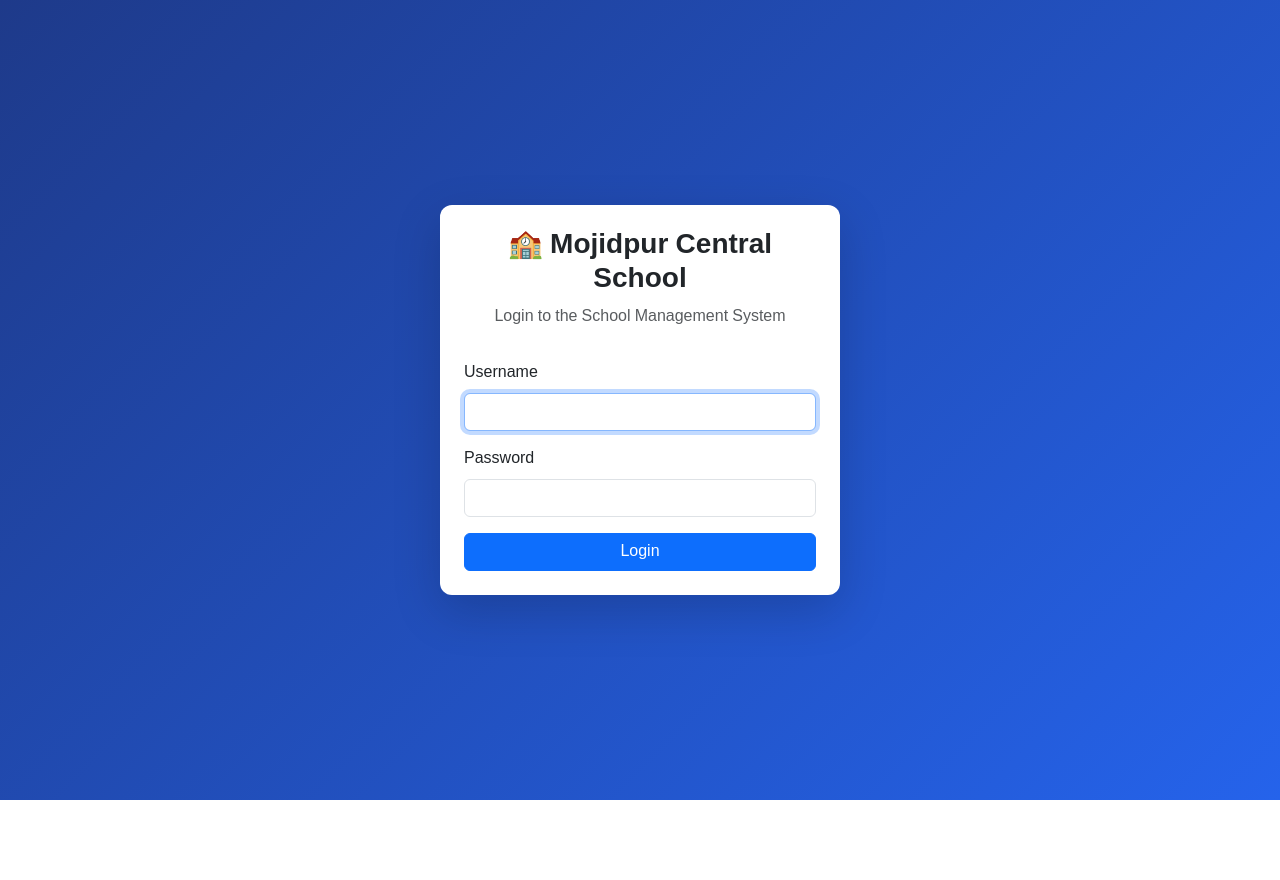
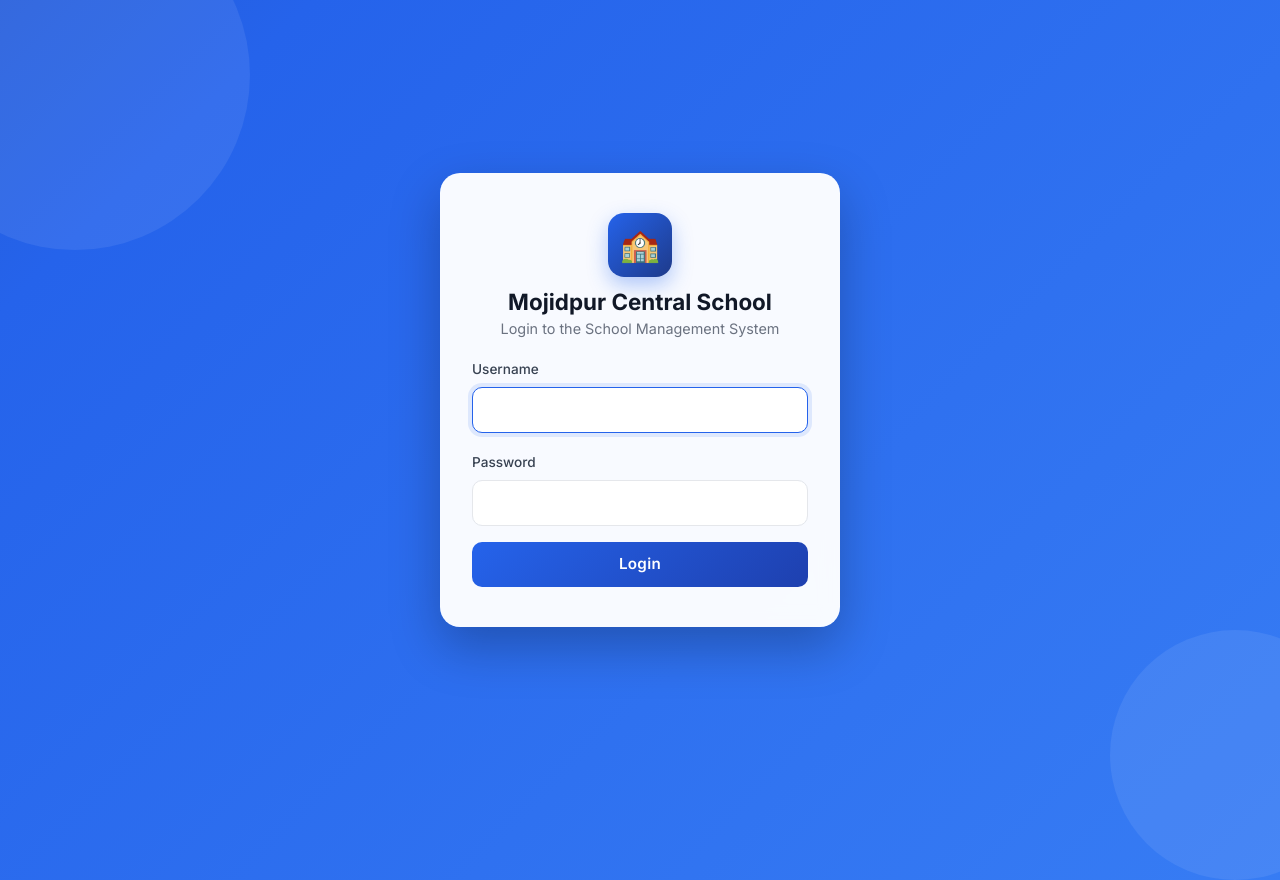
Before and after one commit to kanok121/school-website, a Flask app: page /login in a window 1280 px wide; the page is wider, and only the part inside the window is pictured. Before the commit the page ends 800 px from the top of that part, so only its background shows below. Run offline with Flask 3, Linux system fonts and the light colour scheme; some libraries are stand-ins or nearby versions.

Commit message:
Update login.html

```diff
--- a/templates/login.html
+++ b/templates/login.html
@@ -11,12 +11,144 @@
   <link href="https://cdn.jsdelivr.net/npm/bootstrap@5.3.3/dist/css/bootstrap.min.css" rel="stylesheet">
   <link href="https://fonts.googleapis.com/css2?family=Inter:wght@400;500;600;700&display=swap" rel="stylesheet">
   <link rel="stylesheet" href="{{ url_for('static', filename='style.css') }}">
+  <style>
+    * { font-family: 'Inter', sans-serif; }
+
+    body.login-body {
+      min-height: 100vh;
+      margin: 0;
+      background: linear-gradient(135deg, #1e3a8a 0%, #2563eb 45%, #3b82f6 100%);
+      background-size: 200% 200%;
+      animation: gradientMove 12s ease infinite;
+      position: relative;
+      overflow: hidden;
+    }
+
+    @keyframes gradientMove {
+      0% { background-position: 0% 50%; }
+      50% { background-position: 100% 50%; }
+      100% { background-position: 0% 50%; }
+    }
+
+    body.login-body::before,
+    body.login-body::after {
+      content: "";
+      position: absolute;
+      border-radius: 50%;
+      background: rgba(255, 255, 255, 0.08);
+      z-index: 0;
+    }
+
+    body.login-body::before {
+      width: 350px;
+      height: 350px;
+      top: -100px;
+      left: -100px;
+    }
+
+    body.login-body::after {
+      width: 250px;
+      height: 250px;
+      bottom: -80px;
+      right: -80px;
+    }
+
+    .login-card {
+      position: relative;
+      z-index: 1;
+      width: 100%;
+      max-width: 400px;
+      border: none;
+      border-radius: 20px;
+      background: rgba(255, 255, 255, 0.97);
+      backdrop-filter: blur(10px);
+      box-shadow: 0 20px 50px rgba(0, 0, 0, 0.25);
+      padding: 2.5rem 2rem !important;
+      animation: cardEnter 0.6s ease;
+    }
+
+    @keyframes cardEnter {
+      from { opacity: 0; transform: translateY(20px); }
+      to { opacity: 1; transform: translateY(0); }
+    }
+
+    .login-logo {
+      width: 64px;
+      height: 64px;
+      margin: 0 auto 12px;
+      background: linear-gradient(135deg, #2563eb, #1e3a8a);
+      border-radius: 16px;
+      display: flex;
+      align-items: center;
+      justify-content: center;
+      font-size: 32px;
+      box-shadow: 0 8px 20px rgba(37, 99, 235, 0.35);
+    }
+
+    .login-card h3 {
+      color: #111827;
+      font-weight: 700;
+      font-size: 1.4rem;
+      margin-bottom: 2px;
+    }
+
+    .login-card p.text-muted {
+      font-size: 0.9rem;
+      color: #6b7280 !important;
+    }
+
+    .form-label {
+      font-weight: 500;
+      font-size: 0.85rem;
+      color: #374151;
+    }
+
+    .form-control {
+      border-radius: 10px;
+      border: 1.5px solid #e5e7eb;
+      padding: 0.65rem 0.9rem;
+      font-size: 0.95rem;
+      transition: all 0.2s ease;
+    }
+
+    .form-control:focus {
+      border-color: #2563eb;
+      box-shadow: 0 0 0 4px rgba(37, 99, 235, 0.12);
+    }
+
+    .btn-primary {
+      background: linear-gradient(135deg, #2563eb, #1e40af);
+      border: none;
+      border-radius: 10px;
+      padding: 0.7rem;
+      font-weight: 600;
+      font-size: 0.95rem;
+      letter-spacing: 0.3px;
+      transition: transform 0.15s ease, box-shadow 0.15s ease;
+    }
+
+    .btn-primary:hover {
+      transform: translateY(-2px);
+      box-shadow: 0 8px 20px rgba(37, 99, 235, 0.35);
+    }
+
+    .btn-primary:active {
+      transform: translateY(0);
+    }
+
+    .alert {
+      border-radius: 10px;
+      font-size: 0.9rem;
+      padding: 0.6rem 0.9rem;
+    }
+  </style>
 </head>
 <body class="login-body d-flex align-items-center justify-content-center">
-<div class="login-card card shadow-lg p-4">
+  <div class="login-card card p-4">
     <div class="text-center mb-3">
-    <h3 class="fw-bold">🏫 Mojidpur Central School</h3>
-    <p class="text-muted">Login to the School Management System</p>
+      <div class="login-logo">🏫</div>
+      <h3>Mojidpur Central School</h3>
+      <p class="text-muted mb-0">Login to the School Management System</p>
     </div>
     {% with messages = get_flashed_messages(with_categories=true) %}
       {% if messages %}
```
Lines whose indentation alone changed are shown as unchanged.
